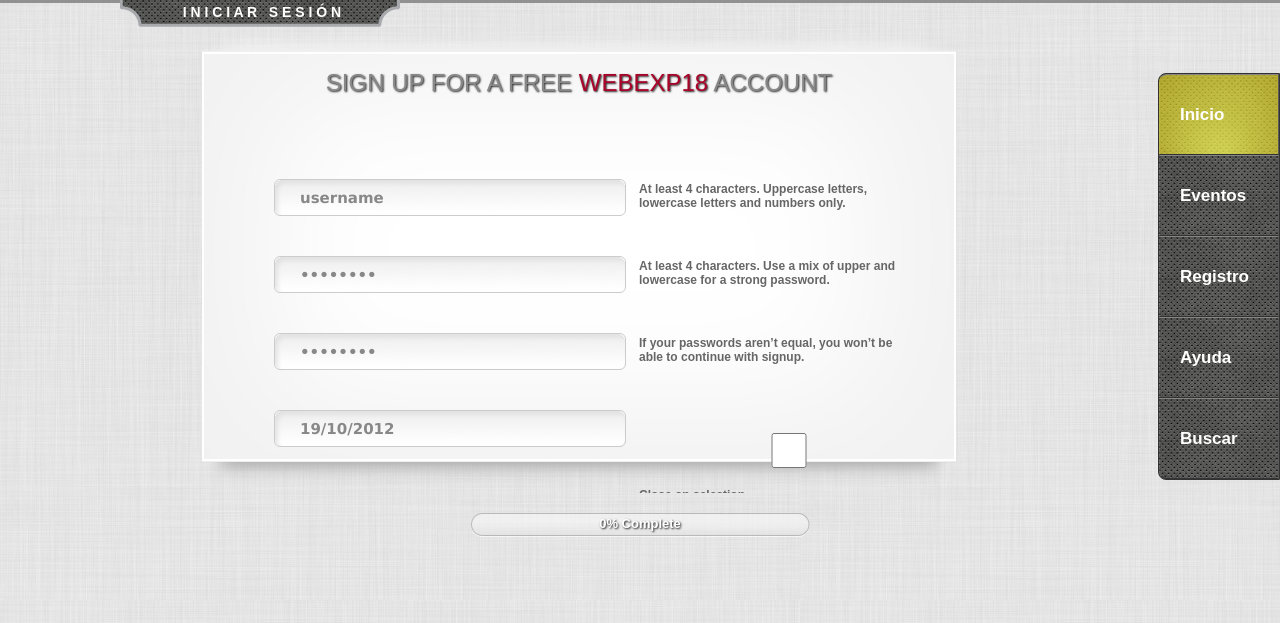
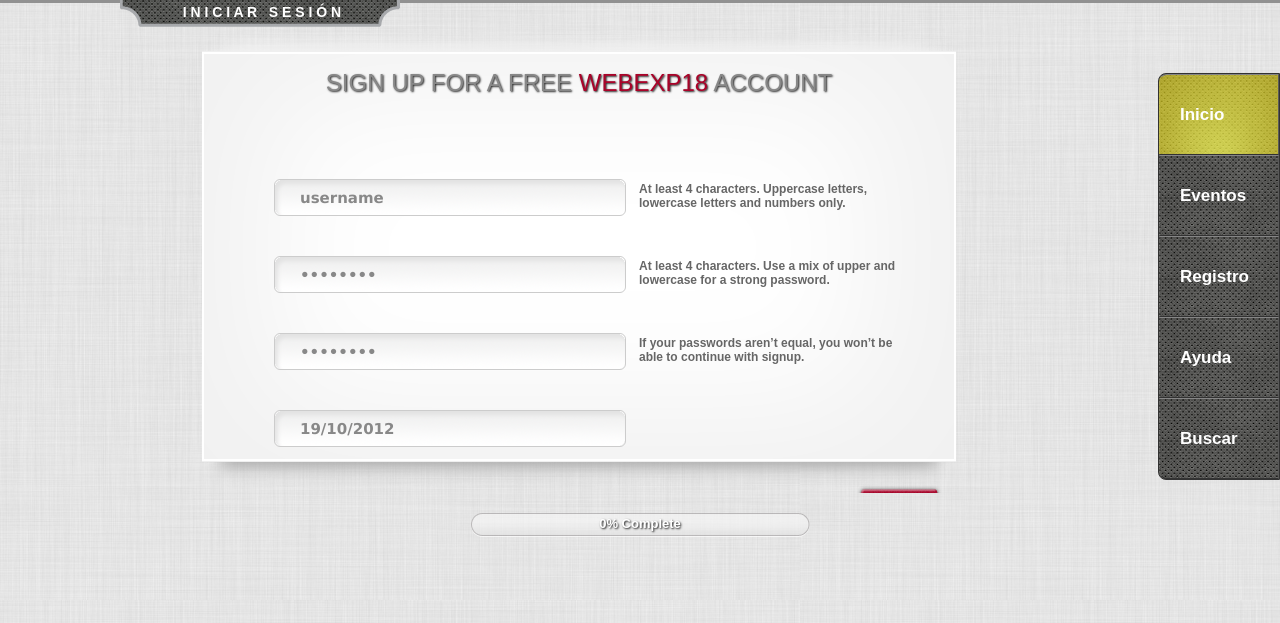
Before and after one commit to owbits/boletos, a PHP site: page / in a window 1280 px wide. Shown: the top 623 px of the page. Run offline with PHP 8.4, Linux system fonts and the light colour scheme; some web fonts are replaced.

Commit message:
Comment checkbox datepicker

```diff
--- a/index.php
+++ b/index.php
@@ -113,7 +113,7 @@
                     <!-- -------------------------------datepicker---------------------------------------- -->
                     <p>
 						<input class="inputDate" id="inputDate" value="<?php echo date("d/m/Y"); ?>" />
-						<label id="closeOnSelect"><input type="checkbox" /> Close on selection</label>
+						<!-- <label id="closeOnSelect"><input type="checkbox" /> Close on selection</label> -->
 					</p>
 					<!-- -------------------------------datepicker---------------------------------------- -->
 
```
